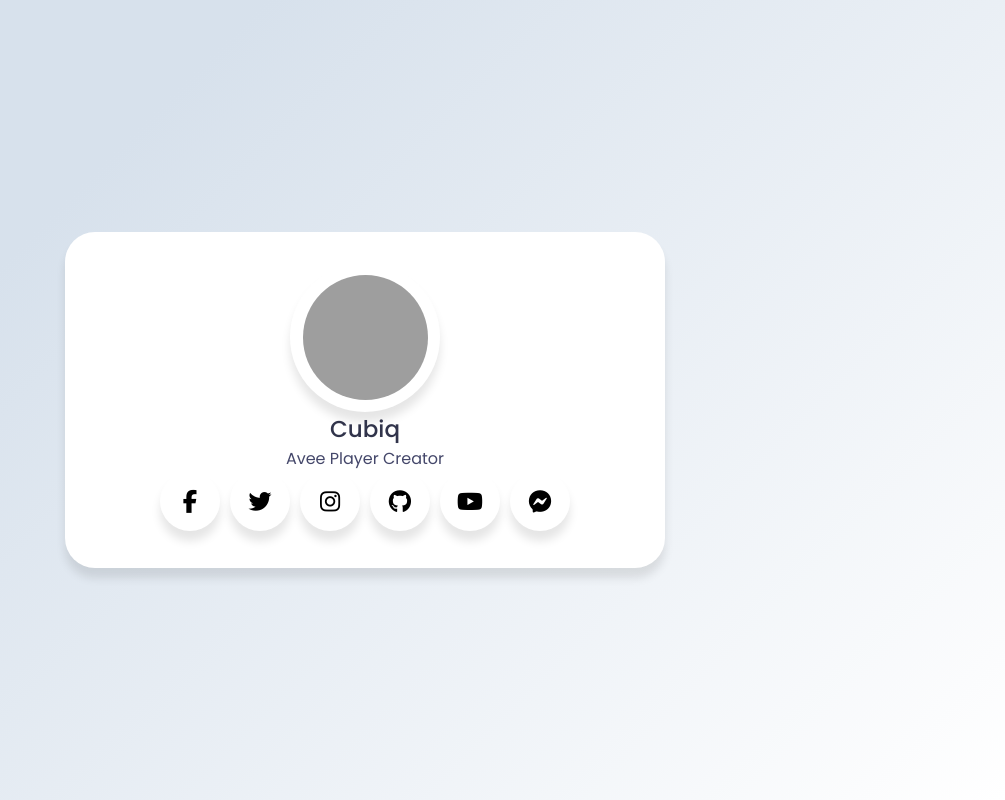
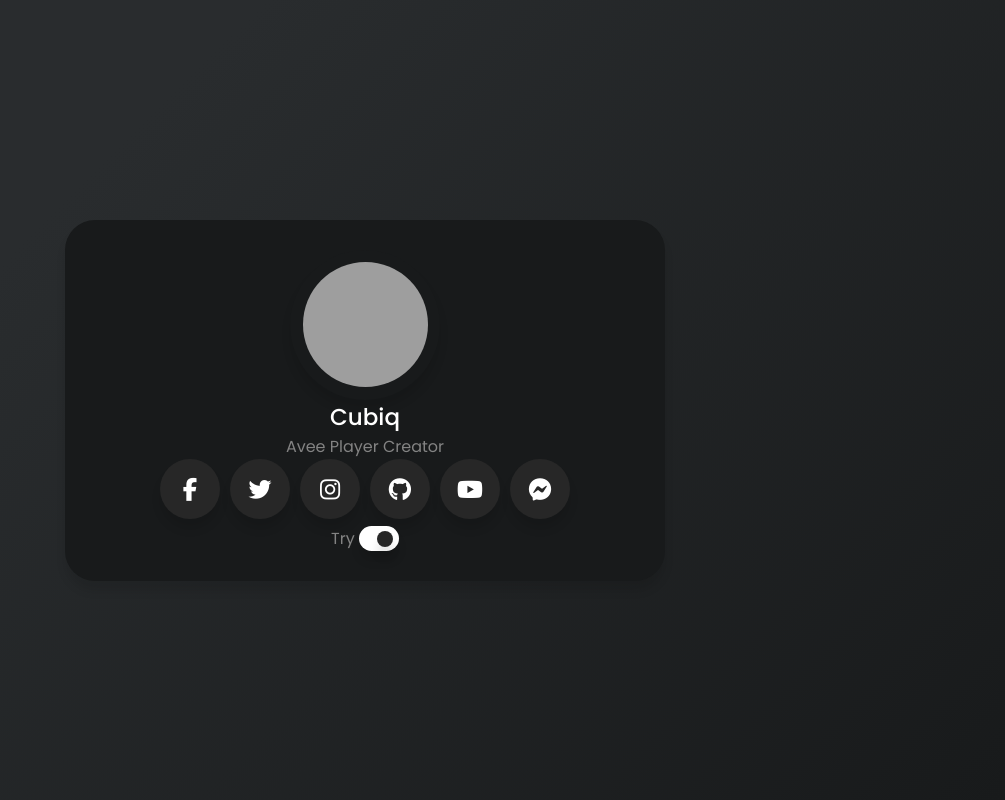
Before and after one commit to TheCubiq/portfolio-ish, a plain HTML site: page index.html in a window 1280 px wide. Shown: the whole page, without its empty margins (275-1280 px from the left). Drawn offline with Linux system fonts and the light colour scheme; grey boxes are pictures that could not be loaded.

Commit message:
added dark mode switch!

```diff
--- /dev/null
+++ b/darkmodestuff.js
@@ -0,0 +1,5 @@
+function toggleDarkLight() {
+    var body = document.getElementById("body");
+    var currentClass = body.className;
+    body.className = currentClass == "dark-mode" ? "light-mode" : "dark-mode";
+  }
--- a/index.html
+++ b/index.html
@@ -4,14 +4,18 @@
     <meta charset="UTF-8">
     <link rel="stylesheet" href="style.css">
     <meta name="viewport" content="width=device-width, initial-scale=1.0">
-    <title>Document</title>
-    <script src="https://kit.fontawesome.com/a076d05399.js"></script>
+    <title>CubiqTheCreator</title>
+        <link rel="apple-touch-icon" sizes="180x180" href="assets/icon/apple-touch-icon.png">
+        <link rel="icon" type="image/png" sizes="32x32" href="assets/icon/favicon-32x32.png">
+        <link rel="icon" type="image/png" sizes="16x16" href="assets/icon/favicon-16x16.png">
+        <script src="darkmodestuff.js"></script>
+        <script src="https://kit.fontawesome.com/96cf917497.js" crossorigin="anonymous"></script>
 </head>
-<body>
-    <div class="ohraniceni">
+<body id="body" class="dark-mode">
+    <div class="ohraniceni noselect">
         <div class="img-area">
             <div class="inner-area">
-                <img src="https://lh3.googleusercontent.com/a-/AOh14GiAwt027RpdisEipzOgChsQuUVo-WxAxd5NjEPJcA" alt="">
+                    <img src="https://lh3.googleusercontent.com/a-/AOh14GiAwt027RpdisEipzOgChsQuUVo-WxAxd5NjEPJcA" alt="">
             </div>
         </div>
         <div class="name">Cubiq</div>
@@ -54,6 +58,14 @@
                 </a>
             </div>
         </div>
+        <div>
+            <span class=about>Try</span>
+            <label class="switch">
+                <input type="checkbox" checked onchange="toggleDarkLight()">
+                <span class="slider round"></span>
+            </label>
+        </div>
+    </div>
 </div>
 </body>
 </html>
--- a/style.css
+++ b/style.css
@@ -11,7 +11,13 @@
     --messenger_gradient: linear-gradient(200deg, #fc466b, #3f5efb 90%);
     --messenger: #8241fb;
 
-    --background:#ffffff;
+    --b-accent:rgb(0, 0, 0);
+    --s-button:#fff;
+    --name-color:#31344b;
+    --about-color:#44476a;
+
+    --b-background:#ffffff;
+    --background: linear-gradient(315deg,#ffffff 0%,#d7e1ec 74%);
     /*  Speed of transition (Czech) */
     --rychlost: 0.5s;
     --target: _blank;
@@ -19,18 +25,98 @@
 
 
 *{
+    transition: all var(--rychlost) ease-out;
     margin: 0;
     padding: 0;
     box-sizing: border-box;
     font-family: 'Poppins', sans-serif;
 }
+
 html,body{
     display: grid;
     height: 100%;
     width: 100%;
     place-items: center;
-    background: linear-gradient(315deg,#ffffff 0%,#d7e1ec 74%);
+    background: var(--background)
 }
+
+.dark-mode{
+    --background: linear-gradient(315deg, rgb(24, 26, 27) 0%, rgb(41, 44, 46) 74%);
+    --b-background:#181a1b;
+    --b-accent:#fff;
+    --s-button:#272727;
+    --name-color:#ffffff;
+    --about-color:#838383;
+    --youtube: rgb(255, 56, 56);
+    --github: rgb(78, 78, 78);
+}
+
+.noselect {
+    -webkit-touch-callout: none; /* iOS Safari */
+      -webkit-user-select: none; /* Safari */
+       -khtml-user-select: none; /* Konqueror HTML */
+         -moz-user-select: none; /* Old versions of Firefox */
+          -ms-user-select: none; /* Internet Explorer/Edge */
+              user-select: none; /* Non-prefixed version, currently
+                                    supported by Chrome, Edge, Opera and Firefox */
+  }
+
+
+.switch {
+    position: relative;
+    display: inline-table;
+    align-items: center;
+    justify-content: center;
+    width: 40px;
+    height: 20px;
+  }
+
+  .switch input {
+    opacity: 0;
+    width: 0;
+    height: 0;
+  }
+
+  .slider {
+    position: absolute;
+    cursor: pointer;
+    top: 0;
+    left: 0;
+    right: 0;
+    bottom: 0;
+    background-color: var(--b-accent);
+    box-shadow: 0px 10px 10px rgb(0 0 0 / 10%);
+    -webkit-transition: .4s;
+    transition: .4s;
+  }
+
+  .slider:before {
+    position: absolute;
+    content: "";
+    height: 16px;
+    width: 16px;
+    left: 4px;
+    bottom: 4px;
+    background-color: var(--s-button);
+    box-shadow: 0px 10px 10px rgb(0 0 0 / 10%);
+    -webkit-transition: .4s;
+    transition: .4s;
+  }
+
+  input:checked + .slider:before {
+    -webkit-transform: translateX(14px);
+    -ms-transform: translateX(14px);
+    transform: translateX(14px);
+  }
+
+  /* Rounded sliders */
+  .slider.round {
+    border-radius: 34px;
+  }
+
+  .slider.round:before {
+    border-radius: 50%;
+  }
 
 .alink{
     display: inline-flex;
@@ -39,13 +125,16 @@ html,body{
 }
 
 .wrapper{
-    /* border: 1px solid red; */
     display: table;
+    /* display: grid;
+    justify-content: center; */
+    /* grid-template-columns: 50px 50px 50px; */
+    /* border: 2px solid red; */
 }
 
 .ohraniceni,
 .ohraniceni .img-area{
-    background: var(--background);
+    background: var(--b-background);
     border-radius: 30px;
     box-shadow: 0px 10px 10px rgba(0,0,0,0.1);
 }
@@ -82,11 +171,11 @@ html,body{
 .ohraniceni .name{
     font-size: 23px;
     font-weight: 500;
-    color: #31344b;
+    color: var(--name-color);
 }
 .ohraniceni .about{
     font-weight: 400;
-    color: #44476a;
+    color: var(--about-color);
     font-size: 16px;
 }
 .wrapper .button{
@@ -94,16 +183,15 @@ html,body{
     flex-wrap: wrap;
     height: 60px;
     width: 60px;
-    /* float: left; */
     margin:0 5px;
     overflow:hidden;
-    /*background: rgb(255, 255, 255);*/
-    background: var(--background);
+    background: var(--s-button);
     border-radius: 50px;
     cursor: pointer;
     box-shadow: 0px 10px 10px rgba(0,0,0,0.1);
     transition: all var(--rychlost) ease-out;
     z-index: -100;
+    /* border: 2px solid rgb(0, 17, 255); */
 }
 .wrapper .button:hover{
     width: 200px;
@@ -170,7 +258,7 @@ html,body{
     z-index: 100;
     position: relative;
     font-size: 23px;
-    color: black;
+    color: var(--b-accent);
     line-height: 60px;
     transition: all var(--rychlost) ease-out;
 }
```
